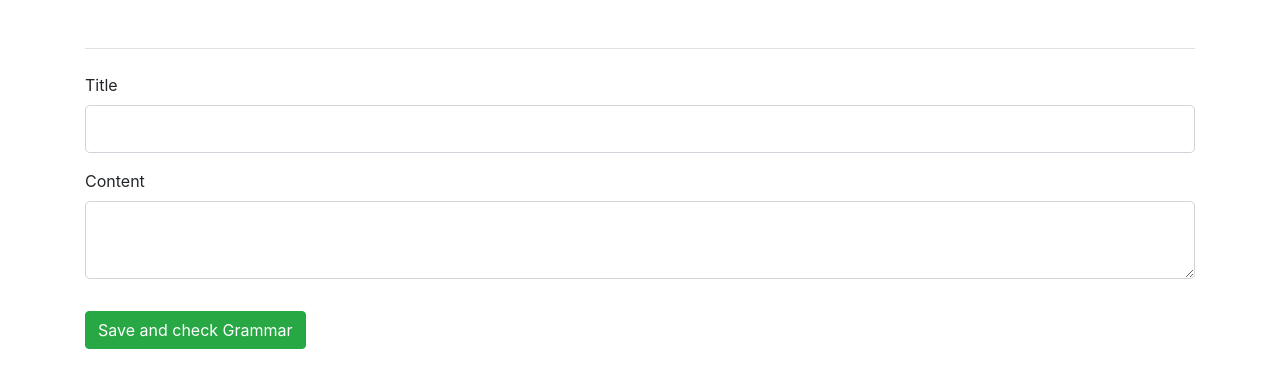
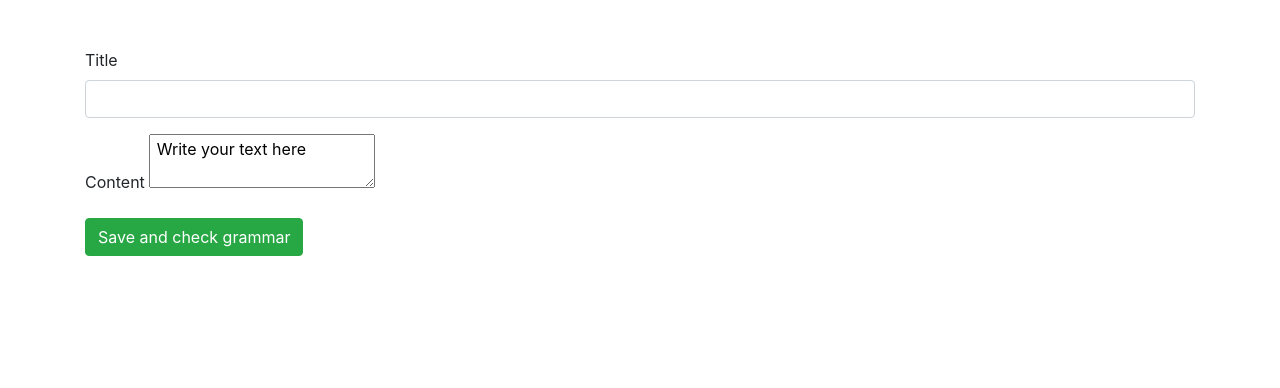
Before and after one commit to annie-primera/datacollection_v2, a Flask app: page /newtext in a window 1280 px wide. Shown: the part 56-444 px from the top of the page. Run offline with Flask 2, Linux system fonts and the light colour scheme; a user stored in the database is signed in; some libraries are stand-ins or nearby versions.

Commit message:
basiceditor working but no validation

```diff
--- a/datacollection/routes.py
+++ b/datacollection/routes.py
@@ -1,4 +1,4 @@
-from flask import render_template, redirect, url_for, request, session, abort
+from flask import render_template, redirect, url_for, request, abort, flash
 from flask_login import login_required, login_user, logout_user, current_user
 from datacollection import app, db, bcrypt
 from datacollection.forms import LoginForm, RegistrationForm, NewPost, EditPost
@@ -68,23 +68,18 @@ def dashboard():
 @app.route("/newtext", methods=["GET", "POST"])
 @login_required
 def newtext():
-    form = NewPost()
-    if request.method == "POST" and form.validate():
-        new_post = Texts(user_id=current_user.id, title=form.title.data, content=form.content.data)
-        db.session.add(new_post)
+    form = EditPost()
+    if request.method == "POST":
+        title = request.form['title']
+        text = request.form['text']
+        new_text = Texts(user_id=current_user.id, title=title, content=text)
+        db.session.add(new_text)
         db.session.commit()
         new_click = UserActions(user_id=current_user.id, action=4)
         db.session.add(new_click)
         db.session.commit()
-        last_text = db.session.query(Texts).order_by(Texts.id.desc()).first()
-        text_id = last_text.id
-        text_version = TextVersions(content=form.content.data, user_id=current_user.id, text_id=text_id)
-        db.session.add(text_version)
-        db.session.commit()
-        plaintext = BeautifulSoup(form.content.data)
-        text_summary = Grammar.summary(plaintext.get_text())
-        return render_template("summary.html", text_id=text_id, text_summary=text_summary)
-    else:
+        return redirect(url_for('dashboard'))
+    elif request.method == "GET":
         return render_template("basiceditor.html", form=form)
 
 
@@ -130,10 +125,9 @@ def summary(text_id):
     return render_template("summary.html", text_summary=text_summary, text_id=text_id)
 
 
-@app.route("/deletetext", methods=["POST"])
+@app.route("/deletetext/<text_id>", methods=["GET", "POST"])
 @login_required
-def deletetext():
-    text_id = request.args.get("text_id")
+def deletetext(text_id):
     text = Texts.query.get_or_404(text_id)
     if text.user_id != current_user.id:
         abort(403)
--- a/datacollection/templates/basiceditor.html
+++ b/datacollection/templates/basiceditor.html
@@ -1,12 +1,10 @@
 {% extends "base.html" %}
-
-
 
 {% block content %}
 
 
 <nav class="navbar navbar-expand-lg navbar-light bg-light">
-  <a class="navbar-brand" href="/dashboard">Grammar aid</a>
+  <a class="navbar-brand" href="/">Grammar aid</a>
   <button class="navbar-toggler" type="button" data-toggle="collapse" data-target="#navbarSupportedContent" aria-controls="navbarSupportedContent" aria-expanded="false" aria-label="Toggle navigation">
     <span class="navbar-toggler-icon"></span>
   </button>
@@ -14,7 +12,7 @@
   <div class="collapse navbar-collapse" id="navbarSupportedContent">
     <ul class="navbar-nav mr-auto">
       <li class="nav-item active">
-        <a class="nav-link" href="/dashboard">Dashboard <span class="sr-only">(current)</span></a>
+        <a class="nav-link" href="/dashboardfri">Dashboard <span class="sr-only">(current)</span></a>
       </li>
     </ul>
         <ul class="navbar-nav ml-auto">
@@ -29,45 +27,19 @@
 
 <!-- TEXT EDITOR HERE -->
 <div class="container mt-5">
-    <div class="content-section">
-        <form method="POST" action="">
-            {{ form.hidden_tag() }}
-            <fieldset class="form-group">
-                <legend class="border-bottom mb-4">{{ legend }}</legend>
-                <div class="form-group">
-                    {{ form.title.label(class="form-control-label") }}
-                    {% if form.title.errors %}
-                        {{ form.title(class="form-control form-control-lg is-invalid") }}
-                        <div class="invalid-feedback">
-                            {% for error in form.title.errors %}
-                                <span>{{ error }}</span>
-                            {% endfor %}
-                        </div>
-                    {% else %}
-                        {{ form.title(class="form-control form-control-lg") }}
-                    {% endif %}
-                </div>
-                <div class="form-group">
-                    {{ form.content.label(class="form-control-label") }}
-                    {% if form.content.errors %}
-                        {{ form.content(class="form-control form-control-lg is-invalid") }}
-                        <div class="invalid-feedback">
-                            {% for error in form.content.errors %}
-                                <span>{{ error }}</span>
-                            {% endfor %}
-                        </div>
-                    {% else %}
-                        {{ form.content(class="form-control form-control-lg", id="controleditor") }}
-                    {% endif %}
-                </div>
-            </fieldset>
-            <div class="form-group">
-                {{ form.submit(class="btn btn-success") }}
-            </div>
-        </form>
-    </div>
+    <form id="new-post" action="/newtext" method="POST">
+        <div class="form-group">
+            <label for="title">Title</label>
+            <input type="text" id="title" class="form-control" name="title">
+        </div>
+        <div class="form-group">
+            <label for="controleditor">Content</label>
+            <textarea id="controleditor" name="text"> Write your text here</textarea>
+        </div>
+
+        <button type="submit" class="btn btn-success">Save and check grammar</button>
+    </form>
 </div>
 
 
-
 {% endblock %}
--- a/datacollection/templates/dashboard.html
+++ b/datacollection/templates/dashboard.html
@@ -38,8 +38,7 @@
                     <h3><a href="/editor/{{ text.id }}">{{ text }}</a></h3>
                 </div>
                 <div class="col">
-                    <form class="form-inline my2 my-lg-0" action="/deletetext">
-                        <input type="text" name="text_id" value="{{ text.id }}" hidden>
+                    <form class="form-inline my2 my-lg-0" action="/deletetext/{{ text.id }}">
                         <input type="submit" value="Delete" class="btn btn-danger">
                     </form>
                 </div>
--- a/datacollection/templates/editor.html
+++ b/datacollection/templates/editor.html
@@ -5,7 +5,7 @@
 {% block content %}
 
 <nav class="navbar navbar-expand-lg navbar-light bg-light">
-  <a class="navbar-brand" href="/dashboard">Grammar aid</a>
+  <a class="navbar-brand" href="/">Grammar aid</a>
   <button class="navbar-toggler" type="button" data-toggle="collapse" data-target="#navbarSupportedContent" aria-controls="navbarSupportedContent" aria-expanded="false" aria-label="Toggle navigation">
     <span class="navbar-toggler-icon"></span>
   </button>
```
Also changed, not shown: datacollection/site.db.
